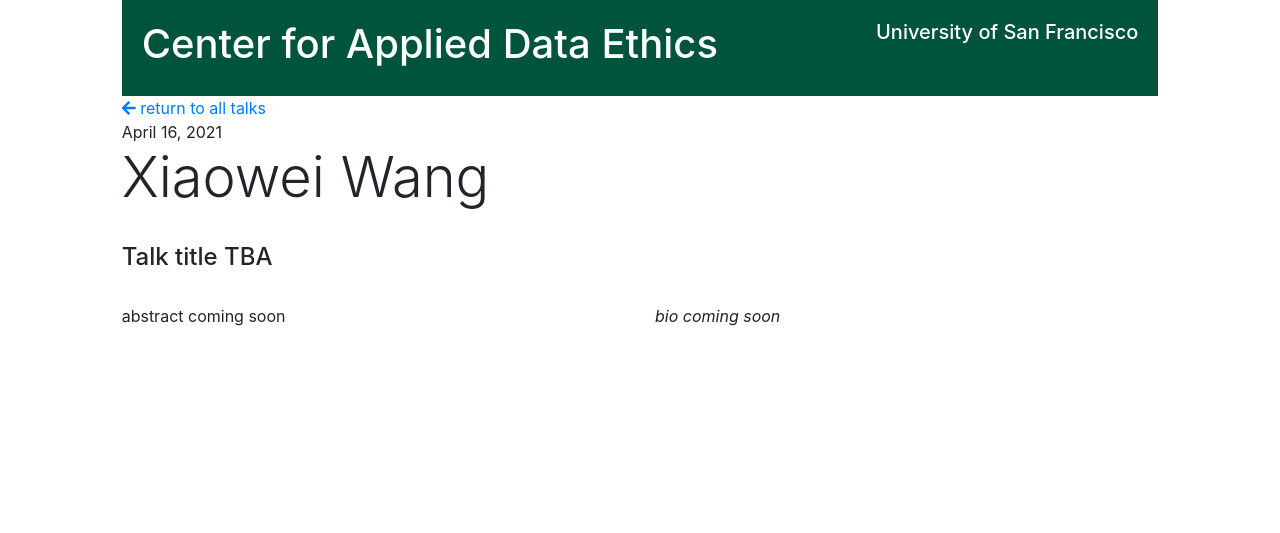
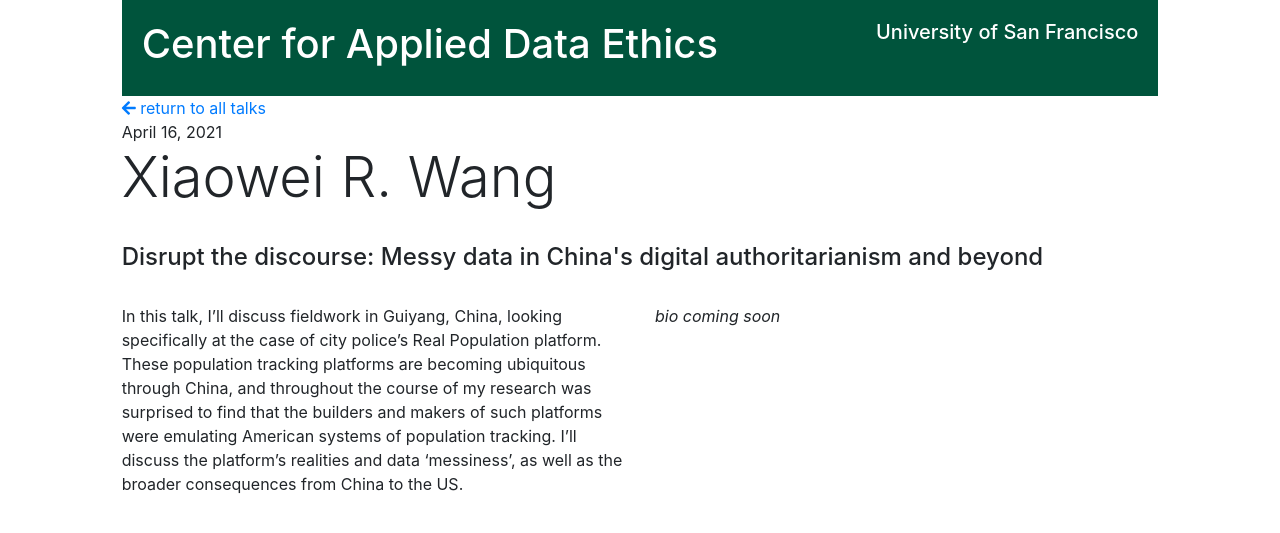
Before and after one commit to alialkhatib/cade-series, a Jekyll site: the page built from _talks/2021-04-16.md, in a window 1280 px wide. Shown: the top 533 px of the page. Built offline with Jekyll 4.4.1, drawn with Linux system fonts in a browser that asks for light colours.

Commit message:
new info about Xiaowei's talk

```diff
--- a/_talks/2021-04-16.md
+++ b/_talks/2021-04-16.md
@@ -1,9 +1,9 @@
 ---
 speaker_info: [
   {
-speaker_name: "Xiaowei Wang",
-talk_title: null,
-abstract: null,
+speaker_name: "Xiaowei R. Wang",
+talk_title: "Disrupt the discourse: Messy data in China's digital authoritarianism and beyond",
+abstract: "In this talk, I'll discuss fieldwork in Guiyang, China, looking specifically at the case of city police's Real Population platform. These population tracking platforms are becoming ubiquitous through China, and throughout the course of my research was surprised to find that the builders and makers of such platforms were emulating American systems of population tracking. I'll discuss the platform's realities and data 'messiness', as well as the broader consequences from China to the US.",
 bio: null,
 speaker_url:  null,
 picture: null
```
